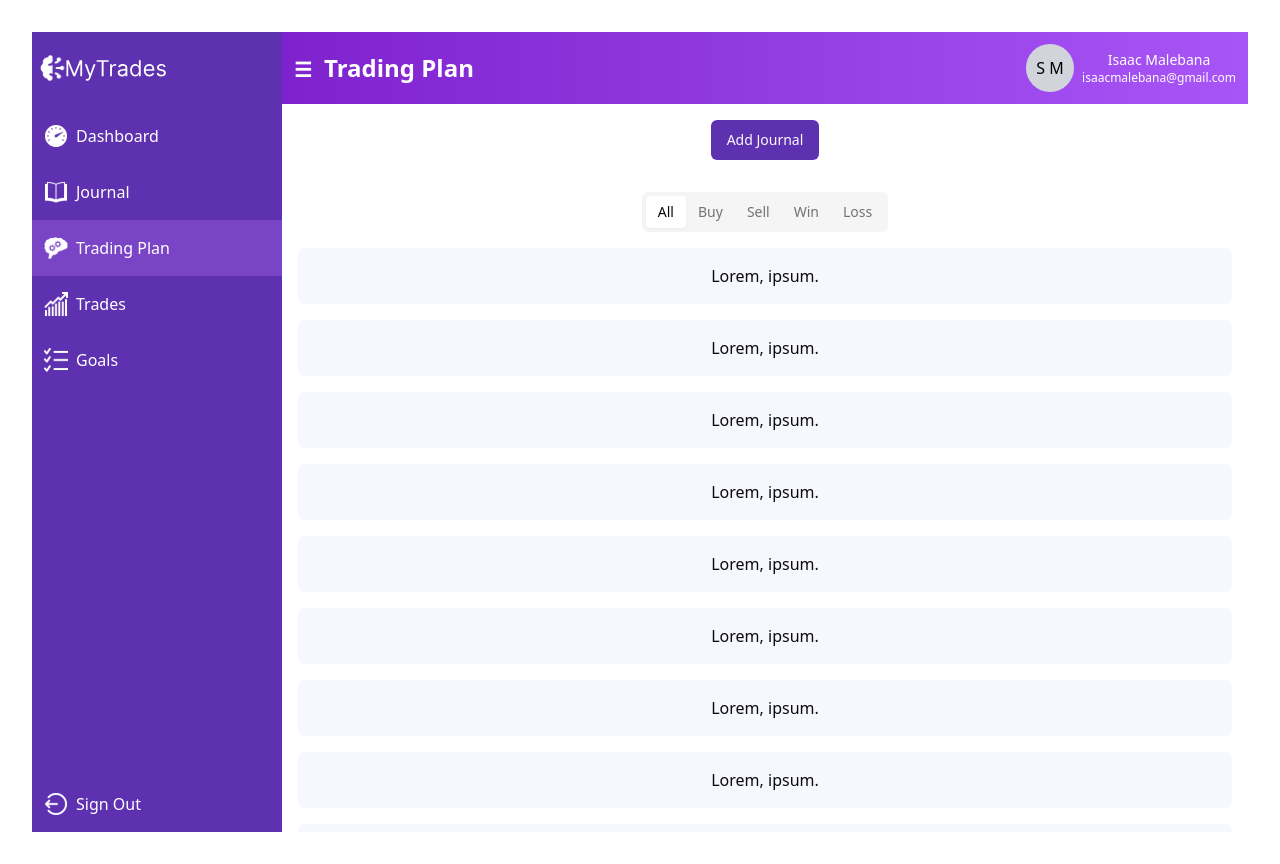
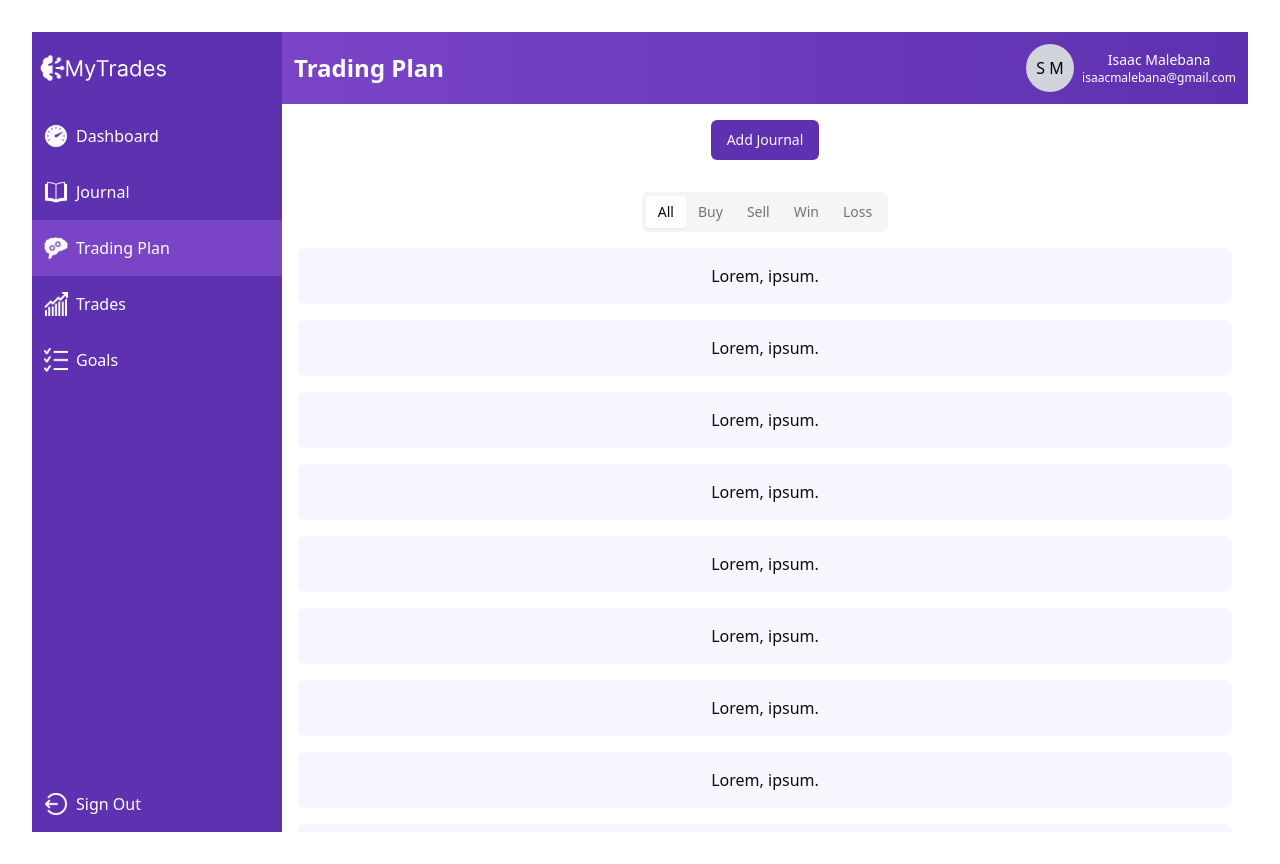
Before and after one commit to isaac-kg/mind-my-trades, a React (Vite) app: page /journaler/trading-plan in a window 1280 px wide. Built offline with nearby package versions, Linux system fonts and the light colour scheme; no server answers.

Commit message:
ui minor fix

```diff
--- a/src/components/Layout.jsx
+++ b/src/components/Layout.jsx
@@ -99,11 +99,11 @@ const Layout = () => {
       </div>
 
       <div className="flex-1 flex flex-col max-h-screen">
-        <div className="bg-gradient-to-r from-purple-700 to-purple-500 flex justify-between text-white items-center p-3">
+        <div className="bg-gradient-to-r from-tn_blue_10 to-tn_blue_50 flex justify-between text-white items-center p-3">
           <div className="text-2xl font-bold">
             <button
               onClick={toggleSidebar}
-              className="text-xl bg-transparent text-white focus:outline-none mr-3"
+              className="inline-block lg:hidden text-xl bg-transparent text-white focus:outline-none mr-3"
             >
               {isSidebarOpen ? (
                 null
```
